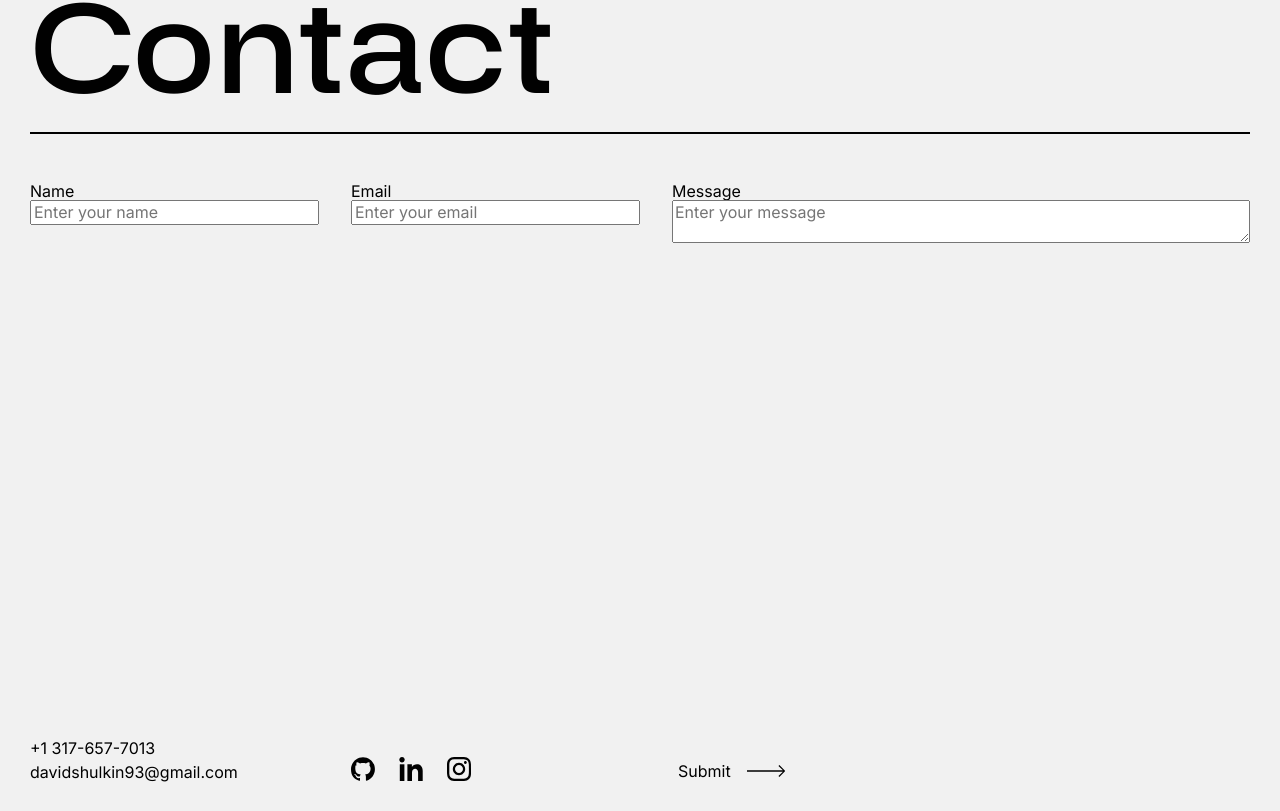
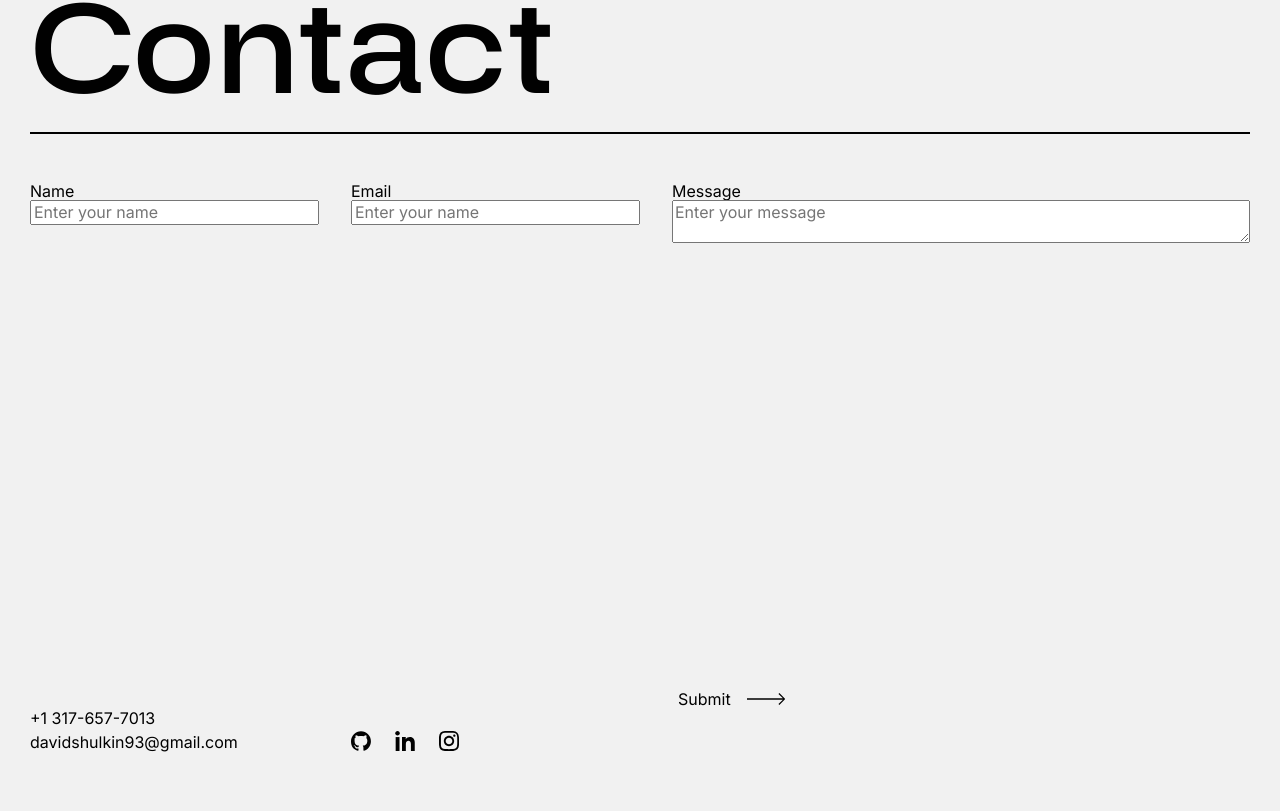
Before and after one commit to DShulkin/my-website, a React (Create React App) app: page / in a window 1280 px wide. Shown: the part 1015-1826 px from the top of the page. After the commit the page ends 1796 px from the top, so only its background shows below. Built offline with nearby package versions, Linux system fonts and the light colour scheme.

Commit message:
contact / footer (SPLIT)

```diff
--- a/src/App.js
+++ b/src/App.js
@@ -4,8 +4,7 @@ import Home from './components/Home'
 import About from './components/About'
 import Projects from './components/Projects'
 import Contact from './components/Contact'
-
-
+import Footer from './components/Footer'
 
 function App() {
   return (
@@ -15,6 +14,7 @@ function App() {
       <About />
       <Projects />
       <Contact />
+      <Footer />
     </>
   )
 }
--- a/src/Contact.css
+++ b/src/Contact.css
@@ -2,7 +2,7 @@
   display: grid;
   grid-template-rows: auto 1fr;
   gap: 48px;
-  height: 100vh
+  height: 91vh
 }
 
 .contact-header {
@@ -18,8 +18,6 @@
     display: flex;
   }
 
-  .contact-info,
-  .social-icon-container,
   .submit-button {
     display: flex;
     place-self: end start;
@@ -27,24 +25,14 @@
 
 .form-grid {
   display: grid;
-  grid-template-rows: auto 1fr;
+  grid-auto-rows: max-content;
+  align-content: space-between;
   gap: 32px;
 }
 
 .input-group {
   flex-direction: column;
   /* height: 64vw;  */
-}
-
-.contact-info {
-  flex-direction: column;
-  gap: 5px;
-}
-
-.social-icon-container {
-  flex-direction: row;
-  gap: 24px;
-  height: 24px;
 }
 
 
@@ -96,6 +84,7 @@
     .submit-button {
       grid-column: 3 / 4; /* Aligns with the third column */
       grid-row: 2 / 3;
+      /* grid-row: 2 / 4; */
       /* justify-self: start; */
       cursor: pointer;
     }
--- /dev/null
+++ b/src/Footer.css
@@ -0,0 +1,27 @@
+#footer {
+  display: grid;
+  gap: 24px;
+}
+
+.contact-info {
+    display: flex;
+    flex-direction: column;
+    gap: 5px;
+  }
+
+
+  .social-icon-container {
+    display: flex;
+    flex-direction: row;
+    place-self: end start;
+    gap: 24px;
+    height: 20px;
+  }
+
+  @media (min-width: 768px) {
+
+    #footer {
+      grid-template-columns: 1fr 1fr 2fr;
+      gap: 0 32px;
+    }
+  }
--- a/src/components/Contact.js
+++ b/src/components/Contact.js
@@ -1,8 +1,5 @@
 import React, { useState } from 'react'
 import '../Contact.css'
-// import gitHubIcon from '../assets/icons/gitHub.svg'
-// import linkedinIcon from '../assets/icons/linkedin.svg'
-// import instagramIcon from '../assets/icons/instagram.svg'
 
 function Contact() {
   const [formData, setFormData] = useState({
@@ -48,14 +45,14 @@ function Contact() {
         </div>
 
         <div className="input-group">
-          <label htmlFor="email">Email</label>
+          <label htmlFor="name">Email</label>
           <input
             type="email"
             id="email"
             name="email"
-            value={formData.email}
+            value={formData.name}
             onChange={handleChange}
-            placeholder="Enter your email"
+            placeholder="Enter your name"
             required
           />
         </div>
@@ -72,46 +69,6 @@ function Contact() {
           ></textarea>
         </div>
 
-        <div className="contact-info">
-          <p>+1 317-657-7013</p>
-          <p>davidshulkin93@gmail.com</p>
-        </div>
-
-
-        <div className="social-icon-container">
-        {/* GitHub Icon */}
-          <svg
-            xmlns="http://www.w3.org/2000/svg"
-            viewBox="0 0 24 24"
-            className="social-icon"
-            fill="currentColor"
-          >
-            <path d="M12,.2C5.4.2,0,5.6,0,12.3s3.4,9.9,8.2,11.5c.6.1.8-.3.8-.6v-2.2c-3.3.7-4-1.5-4-1.5-.5-1.4-1.3-1.8-1.3-1.8-1.1-.7,0-.7,0-.7,1.2.1,1.8,1.2,1.8,1.2,1.1,1.8,2.8,1.3,3.5,1,.1-.8.4-1.3.8-1.6-2.7-.3-5.5-1.3-5.5-6s.5-2.4,1.2-3.2c0-.3-.5-1.6.2-3.2,0,0,1-.3,3.3,1.2,1-.3,2-.4,3-.4s2,.2,3,.4c2.3-1.6,3.3-1.2,3.3-1.2.7,1.7.2,2.9.1,3.2.8.8,1.2,1.9,1.2,3.2,0,4.6-2.8,5.7-5.5,6,.4.4.8,1.1.8,2.2v3.3c0,.3.2.7.8.6,4.8-1.6,8.2-6.1,8.2-11.5C24,5.6,18.6.2,12,.2Z"/>
-          </svg>
-
-          {/* LinkedIn Icon */}
-          <svg
-            xmlns="http://www.w3.org/2000/svg"
-            viewBox="0 0 24 24"
-            className="social-icon"
-            fill="currentColor"
-          >
-            <path d="M12.9,10v-2.7h-4.5v16.7h4.6v-8.5c0-4.7,6.1-5.1,6.1,0v8.5h4.6v-10.3c-.1-7.9-8.6-7.7-10.8-3.7Z"/>
-            <path d="M3,0C1.5,0,.3,1.2.3,2.7s1.3,2.7,2.7,2.7,2.7-1.2,2.7-2.7S4.6,0,3,0Z"/>
-            <rect x=".8" y="7.3" width="4.6" height="16.7"/>
-          </svg>
-
-          {/* Instagram Icon */}
-          <svg
-            xmlns="http://www.w3.org/2000/svg"
-            viewBox="0 0 24 24"
-            className="social-icon"
-            fill="currentColor"
-          >
-            <path d="M12,2.2c3.2,0,3.6,0,4.9,0,3.2.2,4.8,1.7,4.9,4.9.1,1.3.1,1.7.1,4.8s0,3.6-.1,4.9c-.1,3.2-1.7,4.8-4.9,4.9-1.3.1-1.6.1-4.9.1s-3.6,0-4.8-.1c-3.3-.1-4.8-1.7-4.9-4.9,0-1.3,0-1.6,0-4.9s0-3.6,0-4.8c.2-3.2,1.7-4.8,4.9-4.9,1.2,0,1.6,0,4.8,0ZM12,0c-3.3,0-3.7,0-4.9.1C2.7.3.3,2.7,0,7.1c0,1.2,0,1.6,0,4.9s0,3.7.1,5c.2,4.4,2.6,6.8,7,7h4.9c3.3,0,3.7,0,5-.1,4.4-.2,6.8-2.6,7-7v-4.9c0-3.3,0-3.7-.1-4.9-.2-4.3-2.6-6.8-7-7-1.2,0-1.6,0-4.9,0ZM12,5.8c-3.4,0-6.2,2.8-6.2,6.2s2.8,6.2,6.2,6.2,6.2-2.8,6.2-6.2-2.8-6.2-6.2-6.2ZM12,16c-2.2,0-4-1.8-4-4s1.8-4,4-4,4,1.8,4,4-1.8,4-4,4ZM18.4,4.1c-.8,0-1.4.6-1.4,1.4s.6,1.5,1.4,1.5,1.4-.6,1.4-1.4-.6-1.5-1.4-1.5Z"/>
-          </svg>
-      </div>
-
         <button className="submit-button" type="submit">Submit
           <svg
             xmlns="http://www.w3.org/2000/svg"
@@ -123,9 +80,7 @@ function Contact() {
           </svg>
         </button>
       </form>
-
     </section>
   )
 }
-
 export default Contact
--- /dev/null
+++ b/src/components/Footer.js
@@ -0,0 +1,48 @@
+import '../Footer.css'
+
+function Footer() {
+  return (
+    <footer id="footer">
+      <div className="contact-info">
+        <p>+1 317-657-7013</p>
+        <p>davidshulkin93@gmail.com</p>
+      </div>
+
+      <div className="social-icon-container">
+        {/* GitHub Icon */}
+        <svg
+          xmlns="http://www.w3.org/2000/svg"
+          viewBox="0 0 24 24"
+          className="social-icon"
+          fill="currentColor"
+        >
+          <path d="M12,.2C5.4.2,0,5.6,0,12.3s3.4,9.9,8.2,11.5c.6.1.8-.3.8-.6v-2.2c-3.3.7-4-1.5-4-1.5-.5-1.4-1.3-1.8-1.3-1.8-1.1-.7,0-.7,0-.7,1.2.1,1.8,1.2,1.8,1.2,1.1,1.8,2.8,1.3,3.5,1,.1-.8.4-1.3.8-1.6-2.7-.3-5.5-1.3-5.5-6s.5-2.4,1.2-3.2c0-.3-.5-1.6.2-3.2,0,0,1-.3,3.3,1.2,1-.3,2-.4,3-.4s2,.2,3,.4c2.3-1.6,3.3-1.2,3.3-1.2.7,1.7.2,2.9.1,3.2.8.8,1.2,1.9,1.2,3.2,0,4.6-2.8,5.7-5.5,6,.4.4.8,1.1.8,2.2v3.3c0,.3.2.7.8.6,4.8-1.6,8.2-6.1,8.2-11.5C24,5.6,18.6.2,12,.2Z"/>
+        </svg>
+
+        {/* LinkedIn Icon */}
+        <svg
+          xmlns="http://www.w3.org/2000/svg"
+          viewBox="0 0 24 24"
+          className="social-icon"
+          fill="currentColor"
+        >
+          <path d="M12.9,10v-2.7h-4.5v16.7h4.6v-8.5c0-4.7,6.1-5.1,6.1,0v8.5h4.6v-10.3c-.1-7.9-8.6-7.7-10.8-3.7Z"/>
+          <path d="M3,0C1.5,0,.3,1.2.3,2.7s1.3,2.7,2.7,2.7,2.7-1.2,2.7-2.7S4.6,0,3,0Z"/>
+          <rect x=".8" y="7.3" width="4.6" height="16.7"/>
+        </svg>
+
+        {/* Instagram Icon */}
+        <svg
+          xmlns="http://www.w3.org/2000/svg"
+          viewBox="0 0 24 24"
+          className="social-icon"
+          fill="currentColor"
+        >
+          <path d="M12,2.2c3.2,0,3.6,0,4.9,0,3.2.2,4.8,1.7,4.9,4.9.1,1.3.1,1.7.1,4.8s0,3.6-.1,4.9c-.1,3.2-1.7,4.8-4.9,4.9-1.3.1-1.6.1-4.9.1s-3.6,0-4.8-.1c-3.3-.1-4.8-1.7-4.9-4.9,0-1.3,0-1.6,0-4.9s0-3.6,0-4.8c.2-3.2,1.7-4.8,4.9-4.9,1.2,0,1.6,0,4.8,0ZM12,0c-3.3,0-3.7,0-4.9.1C2.7.3.3,2.7,0,7.1c0,1.2,0,1.6,0,4.9s0,3.7.1,5c.2,4.4,2.6,6.8,7,7h4.9c3.3,0,3.7,0,5-.1,4.4-.2,6.8-2.6,7-7v-4.9c0-3.3,0-3.7-.1-4.9-.2-4.3-2.6-6.8-7-7-1.2,0-1.6,0-4.9,0ZM12,5.8c-3.4,0-6.2,2.8-6.2,6.2s2.8,6.2,6.2,6.2,6.2-2.8,6.2-6.2-2.8-6.2-6.2-6.2ZM12,16c-2.2,0-4-1.8-4-4s1.8-4,4-4,4,1.8,4,4-1.8,4-4,4ZM18.4,4.1c-.8,0-1.4.6-1.4,1.4s.6,1.5,1.4,1.5,1.4-.6,1.4-1.4-.6-1.5-1.4-1.5Z"/>
+        </svg>
+      </div>
+    </footer>
+  )
+}
+
+export default Footer
--- a/src/components/Projects.js
+++ b/src/components/Projects.js
@@ -1,4 +1,3 @@
-import React from 'react'
 import '../Projects.css'
 
 function Projects() {
```
Also changed, not shown: src/components/Home.js (+0 -21 lines).
